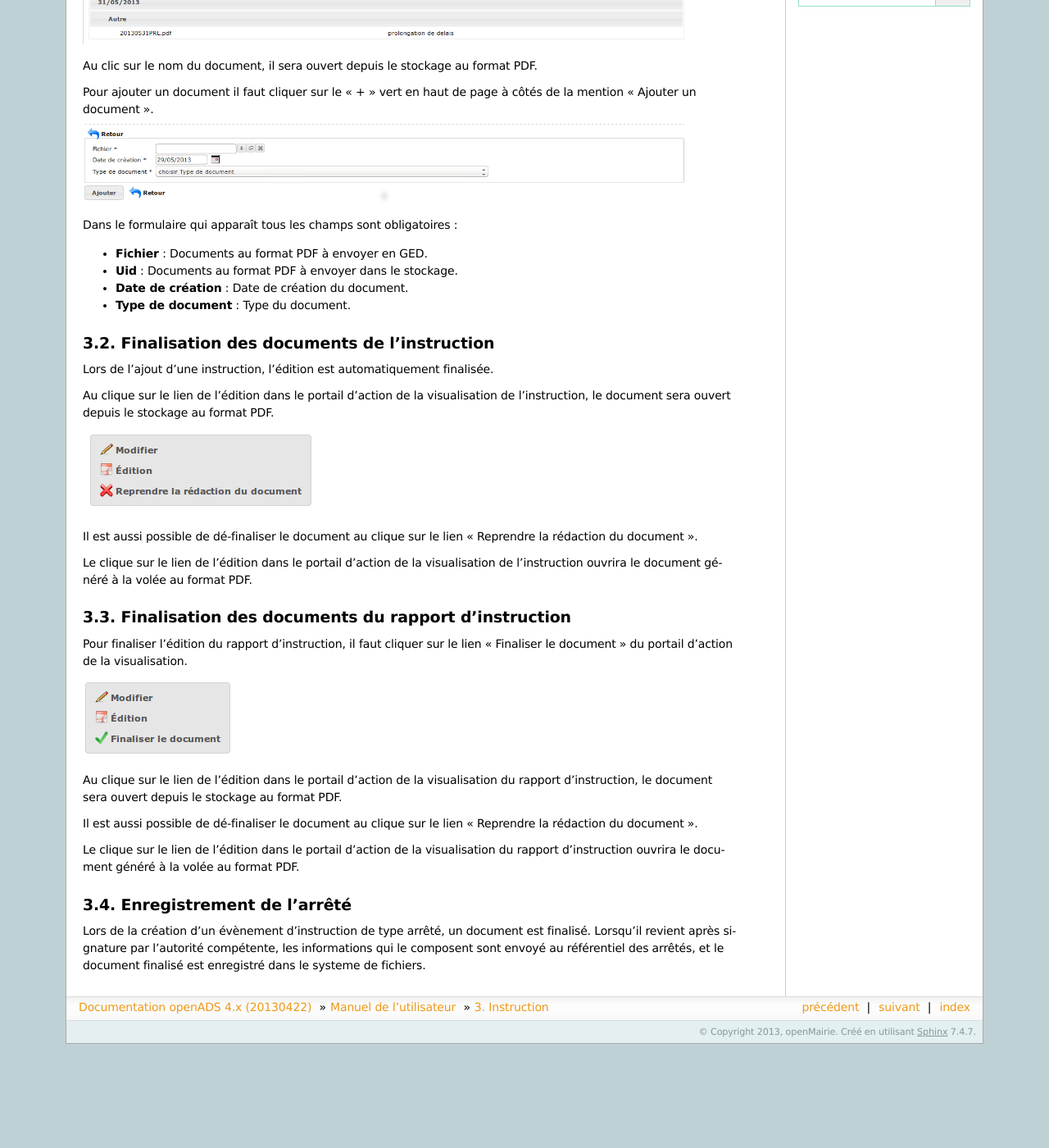
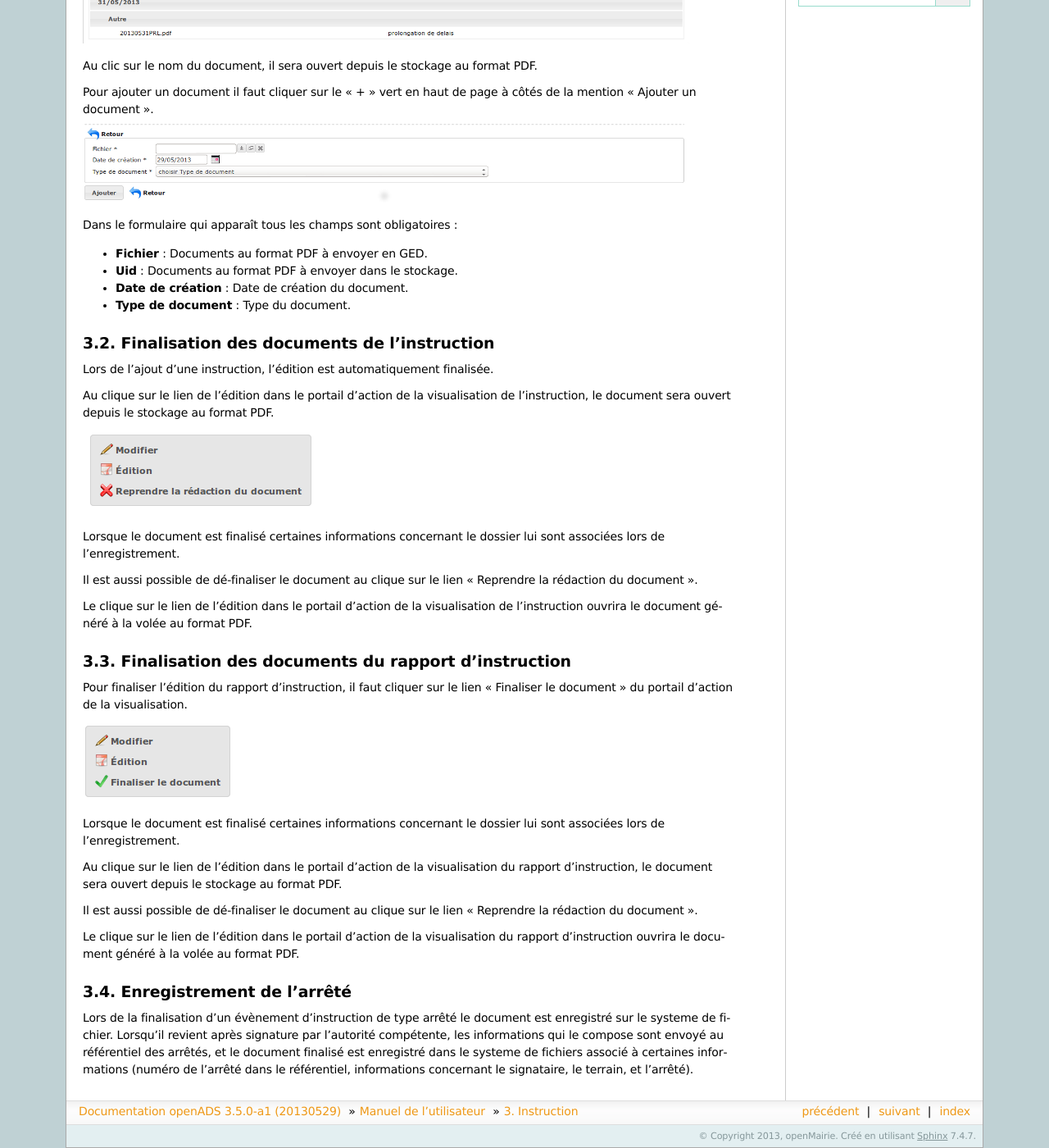
Before and after one commit to mpavaux/openads-documentation, a Sphinx documentation site: the page built from source/manuel_utilisateur/instruction.rst, in a window 1280 px wide and 1400 px high, scrolled down 478 px. Shown: the whole window at 82% size. Built offline with Sphinx 7.4.7, drawn with Linux system fonts in a browser that asks for light colours; before the commit the page ends 1751 px from its top, so only the background shows below that; some of the changed text lies outside the part shown.

Commit message:
Correction de la version de la documentation et amélioration des information concernant la finalisation de documents

```diff
--- a/source/conf.py
+++ b/source/conf.py
@@ -48,9 +48,9 @@
 # built documents.
 #
 # The short X.Y version.
-version = '4.x'
+version = '3.5.x'
 # The full version, including alpha/beta/rc tags.
-release = '4.x (20130422)'
+release = '3.5.0-a1 (20130529)'
 
 # The language for content autogenerated by Sphinx. Refer to documentation
 # for a list of supported languages.
--- a/source/manuel_utilisateur/consultation.rst
+++ b/source/manuel_utilisateur/consultation.rst
@@ -47,3 +47,6 @@
 Au clique sur le lien de l'édition dans le portail d'action de la visualisation de la consultation, le document sera ouvert depuis le stockage au format PDF.
 
 .. image:: portlet_consultation.png
+
+Lorsque le document est finalisé certaines informations concernant le dossier
+lui sont associées en même temps qu'il est enregistré.
--- a/source/manuel_utilisateur/instruction.rst
+++ b/source/manuel_utilisateur/instruction.rst
@@ -35,6 +35,9 @@
 
 .. image:: portlet_definaliser.png
 
+Lorsque le document est finalisé certaines informations concernant le dossier
+lui sont associées lors de l'enregistrement.
+
 Il est aussi possible de dé-finaliser le document au clique sur le lien "Reprendre la rédaction du document".
 
 Le clique sur le lien de l'édition dans le portail d'action de la visualisation de l'instruction ouvrira le document généré à la volée au format PDF.
@@ -46,6 +49,9 @@
 
 .. image:: portlet_finaliser.png
 
+Lorsque le document est finalisé certaines informations concernant le dossier
+lui sont associées lors de l'enregistrement.
+
 Au clique sur le lien de l'édition dans le portail d'action de la visualisation du rapport d'instruction, le document sera ouvert depuis le stockage au format PDF.
 
 Il est aussi possible de dé-finaliser le document au clique sur le lien "Reprendre la rédaction du document".
@@ -55,7 +61,10 @@
 Enregistrement de l'arrêté
 ==========================
 
-Lors de la création d'un évènement d'instruction de type arrêté, un document est finalisé.
+Lors de la finalisation d'un évènement d'instruction de type arrêté le document
+est enregistré sur le systeme de fichier.
 Lorsqu'il revient après signature par l'autorité compétente, les informations qui
-le composent sont envoyé au référentiel des arrêtés, et le document finalisé est
-enregistré dans le systeme de fichiers.
+le compose sont envoyé au référentiel des arrêtés, et le document finalisé est
+enregistré dans le systeme de fichiers associé à certaines informations (numéro
+de l'arrêté dans le référentiel, informations concernant le signataire, le terrain,
+et l'arrêté).
```
